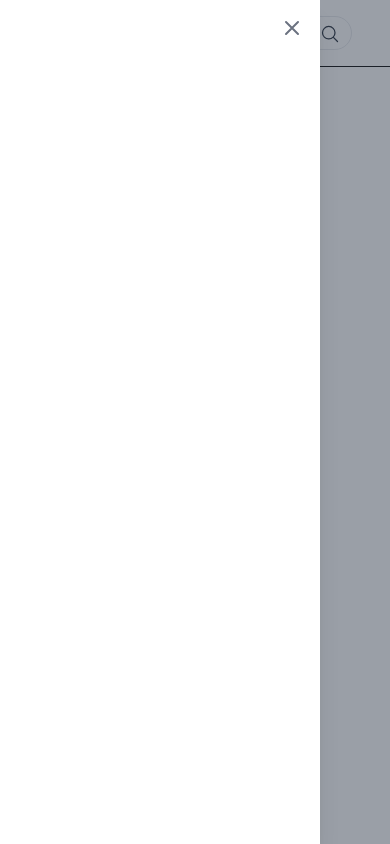
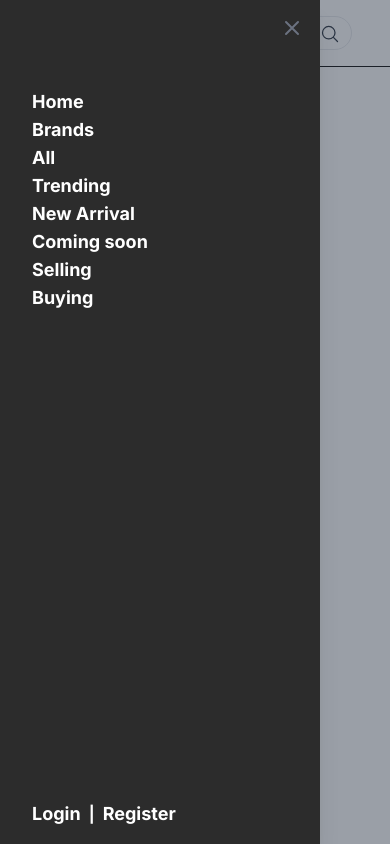
Before and after one commit to astronomx/solemarket, a Next.js app: page / in a window 390 px wide. Both pictures are taken after a click on the button 28 px from the left and 33 px from the top of the page. Built offline with nearby package versions, Linux system fonts and the light colour scheme.

Commit message:
hamburgermenu

```diff
--- a/src/components/Navbar.tsx
+++ b/src/components/Navbar.tsx
@@ -58,7 +58,7 @@ const Navbar = () => {
 
       {showOffcanvas && (
         <div className="fixed inset-0 bg-gray-700 bg-opacity-50 z-50">
-          <div className="absolute inset-y-0 left-0 max-w-xs w-full bg-white shadow-xl bg-[#2C2C2C]">
+          <div className="absolute inset-y-0 left-0 max-w-xs w-full bg-[#2C2C2C] shadow-xl bg-[#2C2C2C]">
             <div className="flex justify-end">
               <button onClick={handleToggleOffcanvas} className="p-4">
                 <svg xmlns="http://www.w3.org/2000/svg" className="h-6 w-6 text-gray-500" fill="none" viewBox="0 0 24 24" stroke="currentColor">
@@ -102,10 +102,14 @@ const Navbar = () => {
               </p>
             </div>
 
-            <div className="hidden md:flex items-center">
-              <button className="font-bold text-lg text-[#098C4C] py-2 px-4">Login</button>
+            <div className="absolute bottom-0 left-0 w-full py-4 px-8 space-x-2">
+              <Link href="/Login" passHref>
+                <span className="font-bold text-lg text-white hover:text-[#098C4C]">Login</span>
+              </Link>
               <span className="font-bold text-white">|</span>
-              <button className="font-bold text-lg text-white py-2 px-4">Register</button>
+              <Link href="/Register" passHref>
+                <span className="font-bold text-lg text-white hover:text-[#098C4C]">Register</span>
+              </Link>
             </div>
           </div>
         </div>
```
